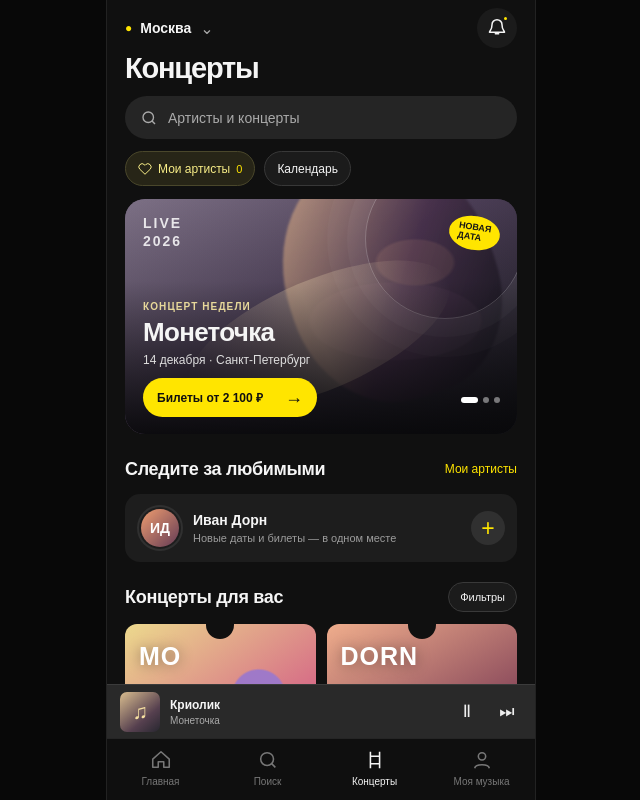
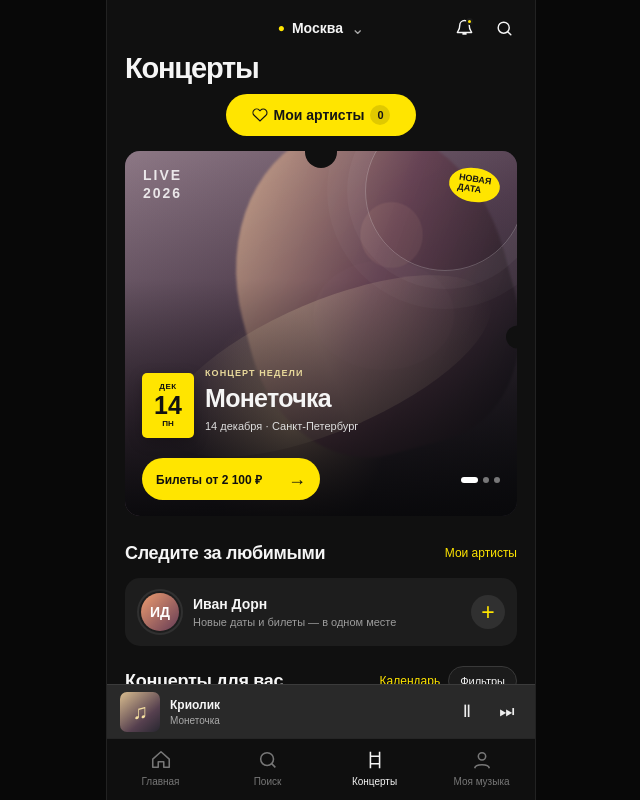
Before and after one commit to ilydan5/concerts-feature-prototype-c2ad4053, a plain HTML site: page index.html in a window 1280 px wide. Shown: the whole page, without its empty margins (319-959 px from the left). Drawn offline with Linux system fonts and the light colour scheme.

Commit message:
Center concert discovery controls
Co-authored-by: Copilot App <223556219+Copilot@users.noreply.github.com>

```diff
--- a/index.html
+++ b/index.html
@@ -10,27 +10,34 @@
 <body>
   <div class="app-shell">
     <header class="topbar">
+      <span class="topbar-spacer" aria-hidden="true"></span>
       <button class="city-control" id="locationButton"><span class="city-pin">●</span><span class="city-label">Москва</span><span class="city-chevron">⌄</span></button>
-      <button class="icon-button" id="notificationsButton" aria-label="Уведомления">
-        <svg viewBox="0 0 24 24" aria-hidden="true"><path d="M18 8a6 6 0 0 0-12 0c0 7-3 7-3 9h18c0-2-3-2-3-9Zm-8 11h4" /></svg>
-        <span class="notification-dot"></span>
-      </button>
+      <div class="topbar-tools">
+        <button class="icon-button" id="notificationsButton" aria-label="Уведомления">
+          <svg viewBox="0 0 24 24" aria-hidden="true"><path d="M18 8a6 6 0 0 0-12 0c0 7-3 7-3 9h18c0-2-3-2-3-9Zm-8 11h4" /></svg>
+          <span class="notification-dot"></span>
+        </button>
+        <button class="icon-button" id="searchOpen" aria-label="Поиск концертов">
+          <svg viewBox="0 0 24 24" aria-hidden="true"><circle cx="11" cy="11" r="7"/><path d="m20 20-4-4"/></svg>
+        </button>
+      </div>
     </header>
 
     <main>
       <section class="hero">
         <h1>Концерты</h1>
-        <button class="hero-search" id="searchOpen" aria-label="Поиск концертов"><svg viewBox="0 0 24 24"><circle cx="11" cy="11" r="7"/><path d="m20 20-4-4"/></svg><span>Артисты и концерты</span></button>
       </section>
 
       <div class="home-actions">
         <button class="home-action primary" data-tab="artists"><svg viewBox="0 0 24 24"><path d="M20.8 4.6a5.5 5.5 0 0 0-7.8 0L12 5.7l-1.1-1.1a5.5 5.5 0 0 0-7.8 7.8L12 21l8.9-8.6a5.5 5.5 0 0 0-.1-7.8Z"/></svg>Мои артисты <span id="artistsCount">0</span></button>
-        <button class="home-action" data-tab="calendar">Календарь</button>
       </div>
 
       <section class="panel active" id="for-you">
         <button class="featured-card" id="featuredConcert">
           <span class="featured-art"><span class="featured-orb"></span><span class="featured-word">LIVE<br>2026</span><span class="featured-sticker">НОВАЯ<br>ДАТА</span></span>
+          <span class="featured-ticket-notch top" aria-hidden="true"></span>
+          <span class="featured-ticket-notch side" aria-hidden="true"></span>
+          <span class="featured-date"><small>ДЕК</small><strong>14</strong><em>ПН</em></span>
           <span class="featured-copy"><small>КОНЦЕРТ НЕДЕЛИ</small><strong>Монеточка</strong><span>14 декабря · Санкт-Петербург</span></span>
           <span class="featured-cta">Билеты от 2 100 ₽ <b>→</b></span>
           <span class="featured-pagination"><i class="selected"></i><i></i><i></i></span>
@@ -46,7 +53,7 @@
         </section>
 
         <section class="recommend-block concert-recommendations">
-          <div class="section-heading"><h2>Концерты для вас</h2><button class="filter-button" id="filterButton">Фильтры</button></div>
+          <div class="section-heading"><h2>Концерты для вас</h2><span class="section-actions"><button class="text-button" data-tab="calendar">Календарь</button><button class="filter-button" id="filterButton">Фильтры</button></span></div>
           <div class="concert-carousel" id="concertList">
           <article class="concert-card" data-artist="Монеточка" data-date="2026-12-14">
             <div class="poster poster-monet">
--- a/styles.css
+++ b/styles.css
@@ -431,3 +431,117 @@ main::-webkit-scrollbar { display:none; }
 @media (min-width:431px) {
   .app-shell { border-left:1px solid #222; border-right:1px solid #222; }
 }
+
+/* Centered location and a prominent ticket-style featured event */
+.topbar {
+  display:grid;
+  grid-template-columns:1fr auto 1fr;
+  align-items:center;
+  padding:8px 14px 4px;
+}
+.topbar-spacer { width:1px; }
+.city-control { justify-self:center; gap:7px; }
+.topbar-tools { justify-self:end; display:flex; align-items:center; gap:6px; }
+.topbar-tools .icon-button { width:34px; height:34px; background:transparent; }
+.topbar-tools .icon-button svg { width:19px; }
+.hero { padding:2px 18px 8px; }
+.hero h1 { margin:0; }
+.home-actions { justify-content:center; padding:3px 18px 15px; }
+.home-action.primary {
+  min-width:190px;
+  min-height:42px;
+  justify-content:center;
+  border:0;
+  border-radius:24px;
+  background:var(--yellow);
+  color:#141414;
+  font-size:14px;
+  font-weight:800;
+}
+.home-action.primary svg { width:16px; height:16px; stroke:#141414; }
+.home-action.primary span {
+  min-width:20px;
+  height:20px;
+  border-radius:50%;
+  display:inline-grid;
+  place-items:center;
+  background:rgba(0,0,0,.12);
+  color:#141414;
+  font-size:11px;
+}
+.featured-card {
+  width:calc(100% - 36px);
+  height:365px;
+  margin:0 18px 22px;
+  border-radius:15px;
+  background:#332938;
+}
+.featured-art {
+  background:
+    radial-gradient(ellipse at 68% 23%,#eac0a2 0 8%,transparent 8.5%),
+    radial-gradient(ellipse at 66% 45%,#75586e 0 19%,transparent 19.5%),
+    radial-gradient(ellipse at 42% 76%,rgba(244,199,153,.52),transparent 30%),
+    linear-gradient(150deg,#947e8c 0%,#554052 45%,#16171c 100%);
+}
+.featured-art::before {
+  width:270px;
+  height:330px;
+  right:8px;
+  top:-28px;
+  border-radius:49% 49% 38% 40%;
+  transform:rotate(-15deg);
+  background:linear-gradient(125deg,rgba(244,202,163,.86),rgba(108,69,87,.9) 50%,rgba(15,18,24,.96));
+  filter:blur(1px);
+}
+.featured-art::after {
+  width:350px;
+  height:130px;
+  left:28px;
+  top:150px;
+  background:linear-gradient(90deg,transparent,rgba(255,230,190,.3),transparent);
+}
+.featured-ticket-notch {
+  position:absolute;
+  z-index:4;
+  display:block;
+  border-radius:50%;
+  background:var(--bg);
+  pointer-events:none;
+}
+.featured-ticket-notch.top { width:32px; height:32px; top:-15px; left:50%; transform:translateX(-50%); }
+.featured-ticket-notch.side { width:23px; height:23px; right:-12px; top:51%; transform:translateY(-50%); }
+.featured-date {
+  position:absolute;
+  z-index:3;
+  left:17px;
+  bottom:78px;
+  width:52px;
+  height:65px;
+  border-radius:5px;
+  background:var(--yellow);
+  color:#111;
+  display:flex;
+  flex-direction:column;
+  align-items:center;
+  justify-content:center;
+  line-height:1;
+  gap:2px;
+  box-shadow:0 4px 14px rgba(0,0,0,.25);
+}
+.featured-date small { font-size:8px; font-weight:900; letter-spacing:.5px; }
+.featured-date strong { font-size:25px; font-weight:900; }
+.featured-date em { font-size:8px; font-style:normal; font-weight:900; }
+.featured-copy { left:80px; right:17px; bottom:82px; gap:6px; }
+.featured-copy small { font-size:9px; }
+.featured-copy strong { font-size:25px; }
+.featured-copy span { font-size:11px; line-height:1.35; }
+.featured-cta { left:17px; bottom:16px; height:42px; gap:26px; }
+.featured-pagination { bottom:33px; right:17px; }
+.section-actions { display:flex; align-items:center; gap:8px; }
+.section-actions .text-button { padding:0; white-space:nowrap; }
+
+@media (max-width:360px) {
+  .featured-card { height:340px; }
+  .featured-copy { left:75px; }
+  .featured-copy strong { font-size:22px; }
+}
```
